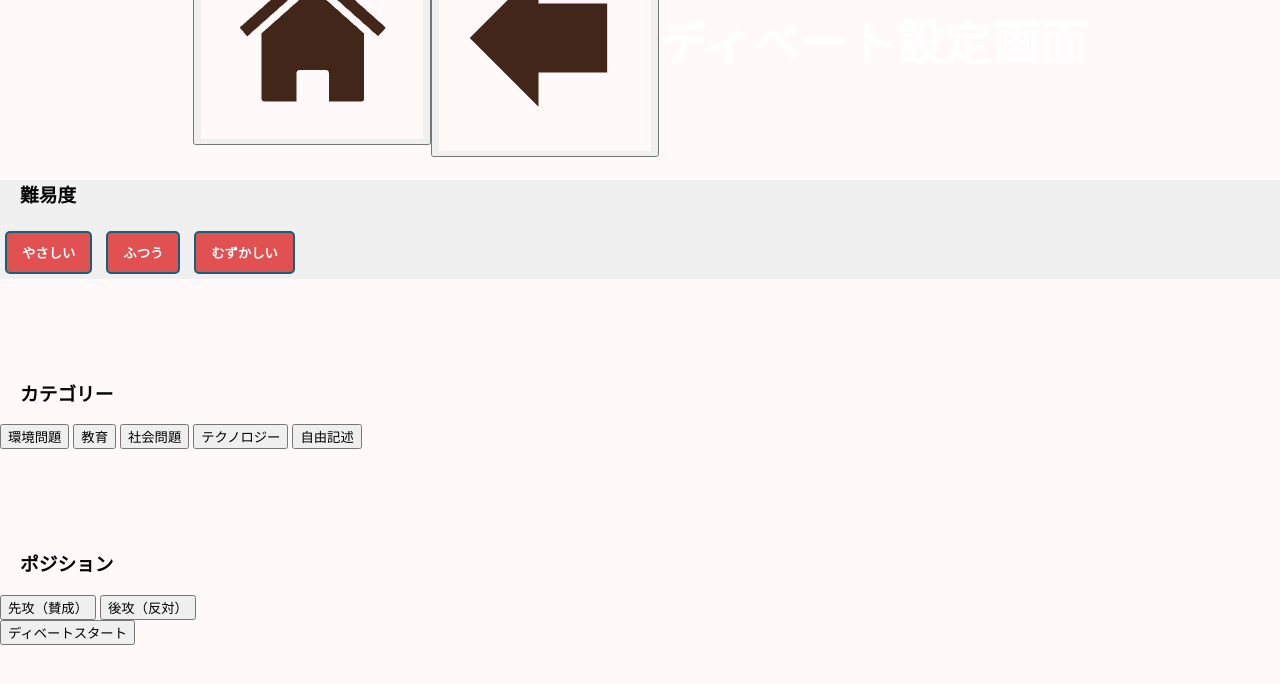
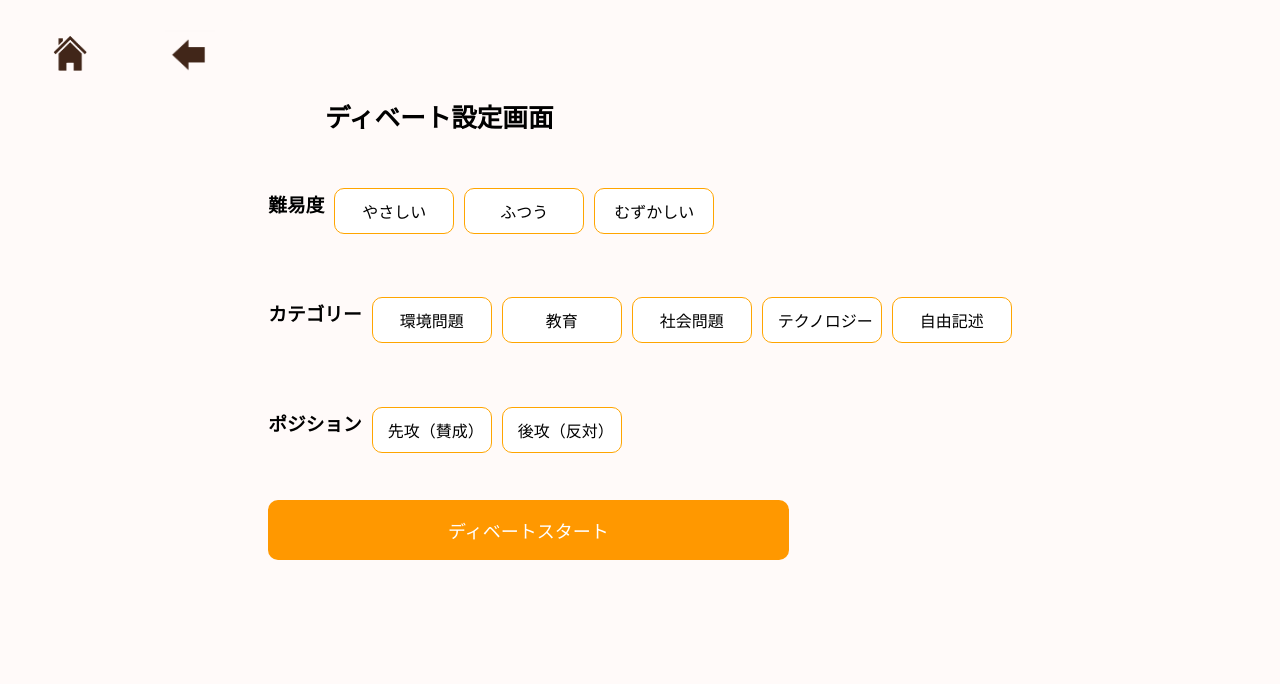
Before and after one commit to WaffleCollege/debuggers, a Flask app: page /setting in a window 1280 px wide. Shown: the top 684 px of the page. Run offline with Flask 3, Linux system fonts and the light colour scheme; data comes from the database, SQL or seed files in the repository.

Commit message:
setting画面のcssできました

```diff
--- a/static/setting.css
+++ b/static/setting.css
@@ -1,106 +1,192 @@
-body {
-  background-color: #fffaf9;
-  font-family: 'Zen kaku gothic new';
-  margin: 0;
-  padding: 0;
-  position: relative;
 
+/* 横並びアイコン用のコンテナ */
+.header-links-container {
+  display: flex;/*小要素を横並びに*/
+  align-items: center;  /* 子要素を垂直方向の中央に揃える */
+  justify-content: flex-start; /* 左揃え */
+
+  position: absolute;
+  top: 20px; /* 上端に配置 */
+  left: 10px; /* 左端に配置 */
+  z-index: 10; /* 他の要素よりも前面に表示 */
 }
 
-/*headerの戻るボタン、ホームボタン*/
-header {
-  position: fixed;
-  background-color: #fffaf9;
-  height: 80px;
-  width: 100%;
-  top: 0;
-  left: 50%; /* 中央に配置 */
-  transform: translateX(-50%); /* 中央揃えにする */
-  z-index: 1000;
-  display: flex;
-  justify-content: center; /* 中央揃え */
-  align-items: center; /* 垂直方向に中央揃え */
-  color: white;
-  font-size: 24px;
-  font-weight: bold;
+.header-icon {
+  width: 50px; /* アイコンのサイズ */
+  height: 50px;
 }
 
-main{
-  padding-top:80px ;
+.header-link{
+  background-color: #fffaf9;
+  border: none;  /* ボタンの枠線を消す */
+  cursor: pointer;
 }
 
-h3{
-  margin-top: 100px;
-  margin-left: 20px;
+.title{
+  position: relative;
+  display: flex;
+  justify-content: center;
 }
-textarea[name="free_text"] {
-  margin-left: 40%;
-  width: 180px;
-  height: 120px; /* 高さを大きく設定 */
-  font-size: 18px; /* フォントサイズを大きく設定 */
-  padding: 10px; /* 内側の余白を設定 */
-  border: 2px solid #ccc; /* 境界線を太く設定 */
-  border-radius: 5%; /* 角を丸める */
-  resize: none; /* サイズ変更を無効化 */
+
+h1{
+  color: black;
+  font-family: "Zen Maru Gothic", serif;
+  font-size: 25.6px;
+  margin-left: 10px;
+  width: 640px;
+}
+
+@media (max-width: 768px) {
+  .header-container {
+      flex-direction: column;
+      align-items: flex-start;
+  }
+
+  .title {
+      position: static;
+      transform: none;
+      margin-top: 10px;
+      text-align: center;
+      width: 100%;
+  }
 }
 
 
-/*ボタン*/
 
+.button-container {
+  display: flex;
+  flex-direction: column;
+  align-items: center;
+  width: 100%;
+  max-width: 1200px; /* コンテンツの最大幅を設定 */
+  margin: 0 auto; /* 中央揃え */
+  padding: 20px;
+}
 
-.btn {
+.mode-buttons,
+.category-buttons,
+.position_content,
+.debate_start_button {
+  width: 100%;
+  display: flex;
+  flex-direction: row;
+  align-items: center;
+  margin-bottom: 30px;
+}
 
-  display: inline-block; /* ボタンをインライン要素に */
-  padding: 10px  12px; /* ボタン内のスペース */
-  font-size: 1epx; /* フォントサイズ */
-  font-weight: bold; /* 太字 */
-  color: #fff; /* 文字色 */
-  background-color: #12627d; /* 背景色 */
-  border: 2px solid #12627d; /* 枠線 */
-  border-radius: 5px; /* 丸みを持たせる */
-  text-align: center; /* 文字を中央に */
-  text-decoration: none; /* テキストの下線をなくす */
-  transition: all 0.3s ease; /* ホバー時のトランジション */
-  /*もう一度押したら色が戻る*/
+.h3タグ {
+  margin-bottom: 15px;
+}
+
+.button-group {
+  display: flex;
+  flex-wrap: wrap;
+  justify-content: center;
+  gap: 10px;
+  width: 100%;
+}
+
+button {
+  min-width: 120px;
+  padding: 10px 15px;
+  font-size: 16px;
+  white-space: nowrap;
+  border-radius: 10px; /* 角を丸める */
+}
+
+@media (max-width: 768px) {
+  .button {
+      flex-direction: column;
+      align-items: center;
+  }
+
+  button {
+      width: 100%;
+      max-width: 300px;
+  }
 }
 
 
-/*モード選択content*/
-.mode-buttons{
-  background-color: #f0f0f0;
+
+/* モード選択ボタン */
+.mode-buttons button {
+  background-color: #fff;
+  color: black;
+  width: 100px;
+  cursor: pointer; /* マウスオーバー時にポインタを表示 */
+  border: 1px solid #ffa500
 }
 
-.mode-buttons .btn {
-  /* 例: ボタンのスタイルを追加 */
-  padding: 10px 15px;
-  margin: 5px;
-  background-color: #e15151;
-}
-
-/* ボタンのホバー時のスタイル */
-.btn:hover {
-  background-color: #0396A6; /* ホバー時の背景色 */
-  color: #fff; /* ホバー時の文字色 */
-  border-color: #0396A6; /* ホバー時の枠線色 */
-  box-shadow: 0 4px 10px rgba(0, 0, 0, 0.2); /* シャドウを追加 */
-  transform: translateY(-2px); /* ボタンが少し浮き上がる */
-}
-
-/* ボタンがアクティブ（クリック時） */
-.btn:active {
-  background-color: #0396A6; /* クリック時の背景色 */
-  border-color: #0396A6; /* クリック時の枠線色 */
-  box-shadow: 0 2px 5px rgba(0, 0, 0, 0.1); /* クリック時のシャドウ */
-  transform: translateY(0); /* クリック時に浮き上がり効果をなくす */
+/* カテゴリー選択ボタン */
+.category-buttons button {
+  background-color: #fff;
+  color: black;
+  width: 100px;
+  cursor: pointer; /* マウスオーバー時にポインタを表示 */
+  border: 1px solid #ffa500
 }
 
 
-/*カテゴリー選択content*/
+/* ポジション選択ボタン */
+.position_content button {
+  background-color: #fff;
+  color: black;
+  width: 100px;
+  cursor: pointer; /* マウスオーバー時にポインタを表示 */
+  border: 1px solid #ffa500
+}
+.position_content button.clicked {
+  background-color: #ffa500; /* クリック時の色 */
+}
 
-/*ポジションcontent*/
+.mode-buttons button.clicked,
+.category-buttons button.clicked {
+    background-color: #ffa500; /* クリック時の色 */
+}
 
 
-/*ディベートスタートボタン*/
+/* ディベートスタートボタン */
+.debate_start_button button {
+  background-color: #ff9800;
+  color: #fff;
+  font-size: 18px;
+  padding: 15px 30px;
+  width: 70%; /* 親要素の幅の50% */
+  cursor: pointer; /* マウスオーバー時にポインタを表示 */
+  border: 2px solid transparent; /* 透明な枠線を追加 */
+  transition: border-color 0.3s ease; /* 枠線の色変化をスムーズに */
+}
+
+
+/* ボタン間のマージン調整 */
+.mode-buttons button,
+.category-buttons button,
+.position_content button {
+  margin-left: 10px; /* ボタン間のマージンを10pxに設定 */
+}
+
+/* 選択されたボタン */
+.selected {
+  background-color: #333;
+  color: #fff;
+  border-color: #333;
+}
+
+/* ホバー時のスタイル */
+button:hover {
+  background-color: darken($button-color, 10%); /* ボタンの色を少し暗く */
+  box-shadow: 0 4px 6px rgba(0, 0, 0, 0.1);
+}
+
+/* モーダル */
+/* ... (既存のモーダルのスタイルはそのまま) */
+
+/* モーダルのボタン */
+.modal-content button {
+  /* ボタンのスタイルを継承 */
+  background-color: #4CAF50;
+  /* ... */
+}
 
 
 
--- a/templates/setting.html
+++ b/templates/setting.html
@@ -15,6 +15,8 @@
 </head>
 <body>
     <header>
+        <div class="header-buttons">
+            <div class="header-links-container">
                 <!-- ホーム画面に戻るアイコン -->
                 <form action="{{ url_for('setting.home') }}" method="POST" class="button-form">
                 <button type="submit" class="header-link">
@@ -28,14 +30,22 @@
                     <img src="{{ url_for('static', filename='images/back_icon.png') }}" alt="戻る アイコン" class="header-icon">
                 </button>
                 </form>
-        <h1>ディベート設定画面</h1>
+            </div>
+        </div>
     </header>
 
+
+
     <main>
+        <div class="title"><h1>ディベート設定画面</h1></div>
+        <div class="button-container">
+
         <form id="settingForm" action="{{ url_for('setting.setting') }}" method="post">
             <!-- モード選択ボタン -->
             <div class="mode-buttons">
+                <div class="h3タグ">
                 <h3>難易度</h3>
+                </div>
                 {% for mode in modes %}
                     <button type="button" onclick="selectMode(this)" value="{{ mode }}" class="btn">{{ mode }}</button>
                 {% endfor %}
@@ -43,7 +53,9 @@
 
             <!-- カテゴリー選択ボタン -->
             <div class="category-buttons">
+                <div class="h3タグ">
                 <h3>カテゴリー</h3>
+                </div>
                 {% for category in categories %}
                     <button type="button" onclick="selectCategory(this)" value="{{ category }}" class="category-btn">{{ category }}</button>
                 {% endfor %}
@@ -62,9 +74,11 @@
 
             <!-- ポジション選択ボタン -->
             <div class="position_content">
+                <div class="h3タグ">
                 <h3>ポジション</h3>
-                <button type="button" onclick="selectPosition(this)" value="先攻">先攻（賛成）</button>
-                <button type="button" onclick="selectPosition(this)" value="後攻">後攻（反対）</button>
+                </div>
+                <button type="button" name="positionButton" onclick="selectPosition(this)" value="先攻">先攻（賛成）</button>
+                <button type="button" name="positionButton" onclick="selectPosition(this)" value="後攻">後攻（反対）</button>
             </div>
 
             <div class="debate_start_button">
@@ -77,12 +91,56 @@
             <input type="hidden" id="selectedTopic" name="topic" value="">
             <input type="hidden" id="selectedPosition" name="position" value="">
         </form>
+    </div>
     </main>
 
     <script>
-        const modal = document.getElementById('modal');
-        const btn = document.getElementById('modalButton');
-        const span = document.getElementsByClassName("close")[0];
+    document.addEventListener('DOMContentLoaded', function() {
+        const positionButtons = document.querySelectorAll('.position_content button');
+        const modeButtons = document.querySelectorAll('.mode-buttons button');
+        const categoryButtons = document.querySelectorAll('.category-buttons button');
+
+    function toggleButtonSelection(buttons, clickedButton) {
+        buttons.forEach(button => {
+            if (button === clickedButton) {
+                button.classList.add('clicked');
+            } else {
+                button.classList.remove('clicked');
+            }
+        });
+    }
+
+    positionButtons.forEach(button => {
+        button.addEventListener('click', function() {
+            toggleButtonSelection(positionButtons, this);
+            document.getElementById('selectedPosition').value = this.value;
+        });
+    });
+
+    modeButtons.forEach(button => {
+        button.addEventListener('click', function() {
+            toggleButtonSelection(modeButtons, this);
+            document.getElementById('selectedMode').value = this.value;
+        });
+    });
+
+    categoryButtons.forEach(button => {
+        button.addEventListener('click', function() {
+            if (this.id !== 'modalButton') {
+                toggleButtonSelection(categoryButtons, this);
+                document.getElementById('selectedCategory').value = this.value;
+            }
+        });
+    });
+
+    // 既存のモーダル関連のコードはそのまま維持
+});
+
+
+
+// 既存の他の関数（selectMode, selectCategory, selectPosition, clearSelection）は削除可能です
+
+
 
         btn.onclick = function() {
             modal.style.display = 'block';
@@ -97,6 +155,9 @@
                 modal.style.display = 'none';
             }
         };
+
+
+
 
         function selectMode(button) {
             clearSelection('.mode-buttons button');
```
Lines whose indentation alone changed are shown as unchanged.
